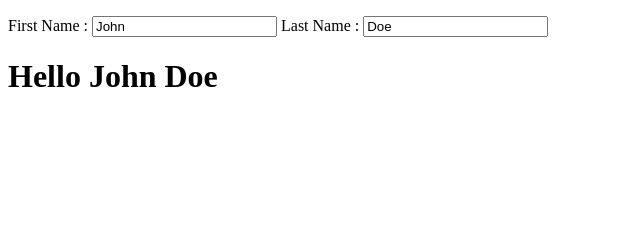
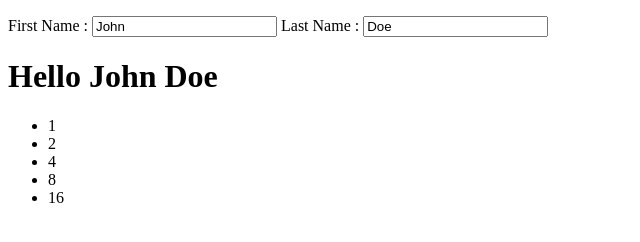
Before and after one commit to Joe-noh/play_angular_1, a plain HTML site: page index.html in a window 1280 px wide. Shown: the full height of the page, 0-640 px from the left. Drawn offline with nearby package versions, Linux system fonts and the light colour scheme.

Commit message:
first ng-repeat

```diff
--- a/index.html
+++ b/index.html
@@ -13,6 +13,10 @@
         <label>Last Name</label> : <input type="text" ng-model="person.lastName">
       </p>
       <h1>Hello <span ng-bind="person.firstName"></span> <span ng-bind="person.lastName"></span></h1>
+
+      <ul>
+        <li ng-repeat="x in numbers">{{x}}</li>
+      </ul>
     </div>
 
     <script>
@@ -22,6 +26,8 @@
           firstName: "John",
           lastName:  "Doe"
         };
+
+        $scope.numbers = [1, 2, 4, 8, 16];
       });
     </script>
   </body>
```
